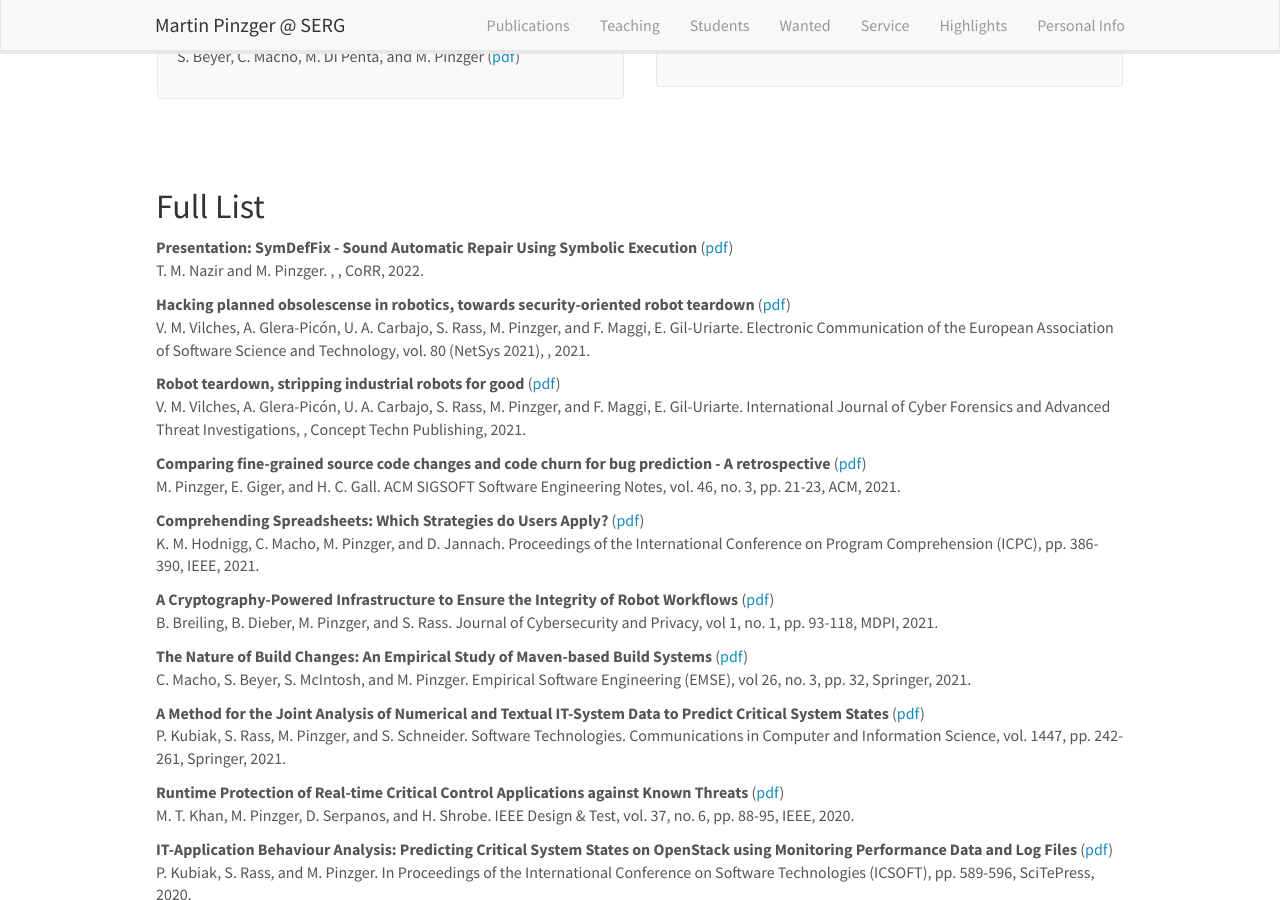
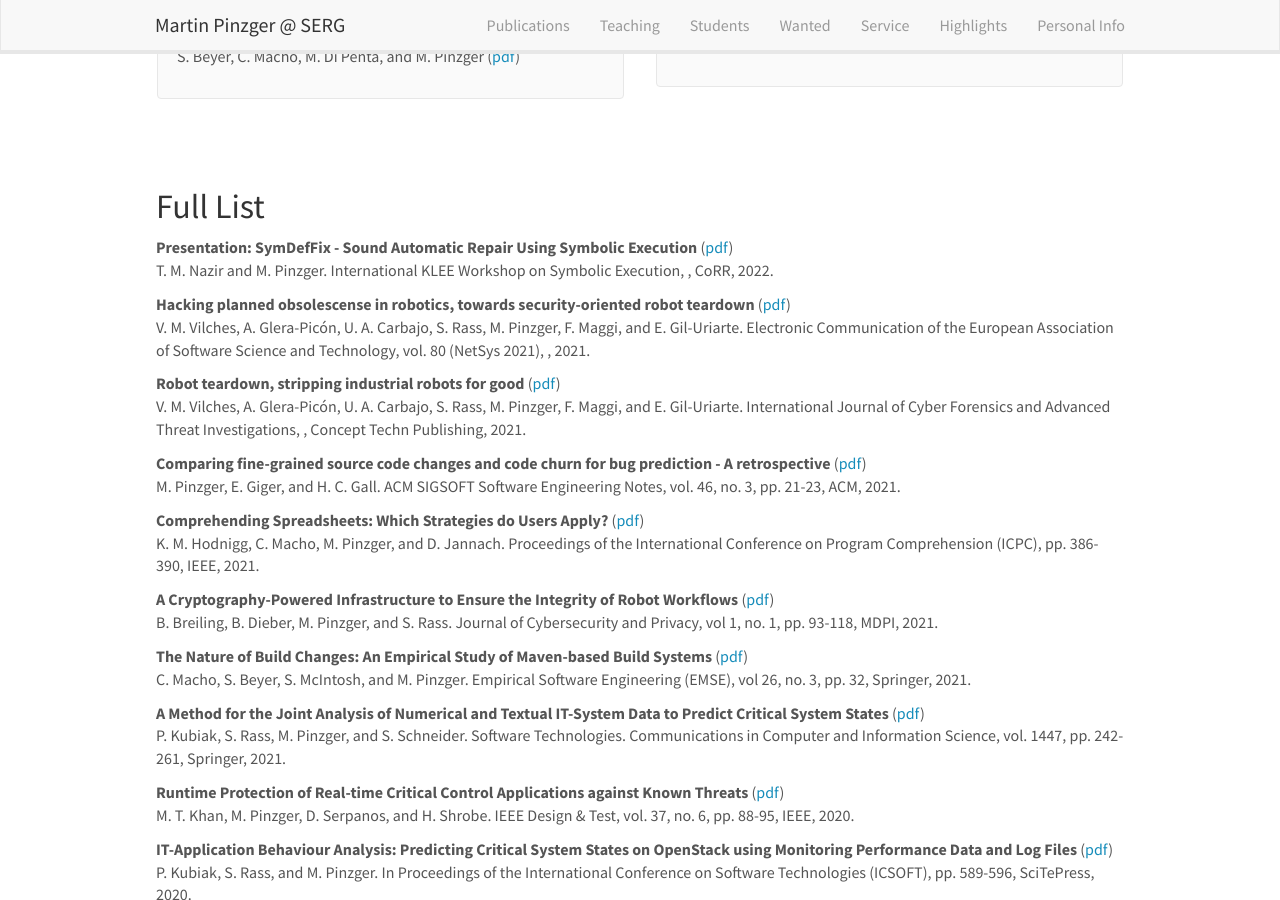
Before and after one commit to pinzger/pinzger.github.io, a Jekyll site: the page built from _pages/publications.md, in a window 1280 px wide and 900 px high, scrolled down 1406 px. Built offline with Jekyll 4.4.1, drawn with Linux system fonts in a browser that asks for light colours; nearby versions of some CDN libraries.

Commit message:
added one more

```diff
--- a/_data/publist.yml
+++ b/_data/publist.yml
@@ -1,7 +1,7 @@
 - title: "Presentation: SymDefFix - Sound Automatic Repair Using Symbolic Execution"
   image:
   authors: T. M. Nazir and M. Pinzger
-  proceedings:
+  proceedings: International KLEE Workshop on Symbolic Execution
   pages:
   publisher: CoRR
   year: 2022
@@ -13,7 +13,7 @@
 
 - title: "Hacking planned obsolescense in robotics, towards security-oriented robot teardown"
   image:
-  authors: V. M. Vilches, A. Glera-Picón, U. A. Carbajo, S. Rass, M. Pinzger, and F. Maggi, E. Gil-Uriarte
+  authors: V. M. Vilches, A. Glera-Picón, U. A. Carbajo, S. Rass, M. Pinzger, F. Maggi, and E. Gil-Uriarte
   proceedings: Electronic Communication of the European Association of Software Science and Technology
   pages: vol. 80 (NetSys 2021)
   publisher:
@@ -26,7 +26,7 @@
 
 - title: "Robot teardown, stripping industrial robots for good"
   image:
-  authors: V. M. Vilches, A. Glera-Picón, U. A. Carbajo, S. Rass, M. Pinzger, and F. Maggi, E. Gil-Uriarte
+  authors: V. M. Vilches, A. Glera-Picón, U. A. Carbajo, S. Rass, M. Pinzger, F. Maggi, and E. Gil-Uriarte
   proceedings: International Journal of Cyber Forensics and Advanced Threat Investigations
   pages:
   publisher: Concept Techn Publishing
```
